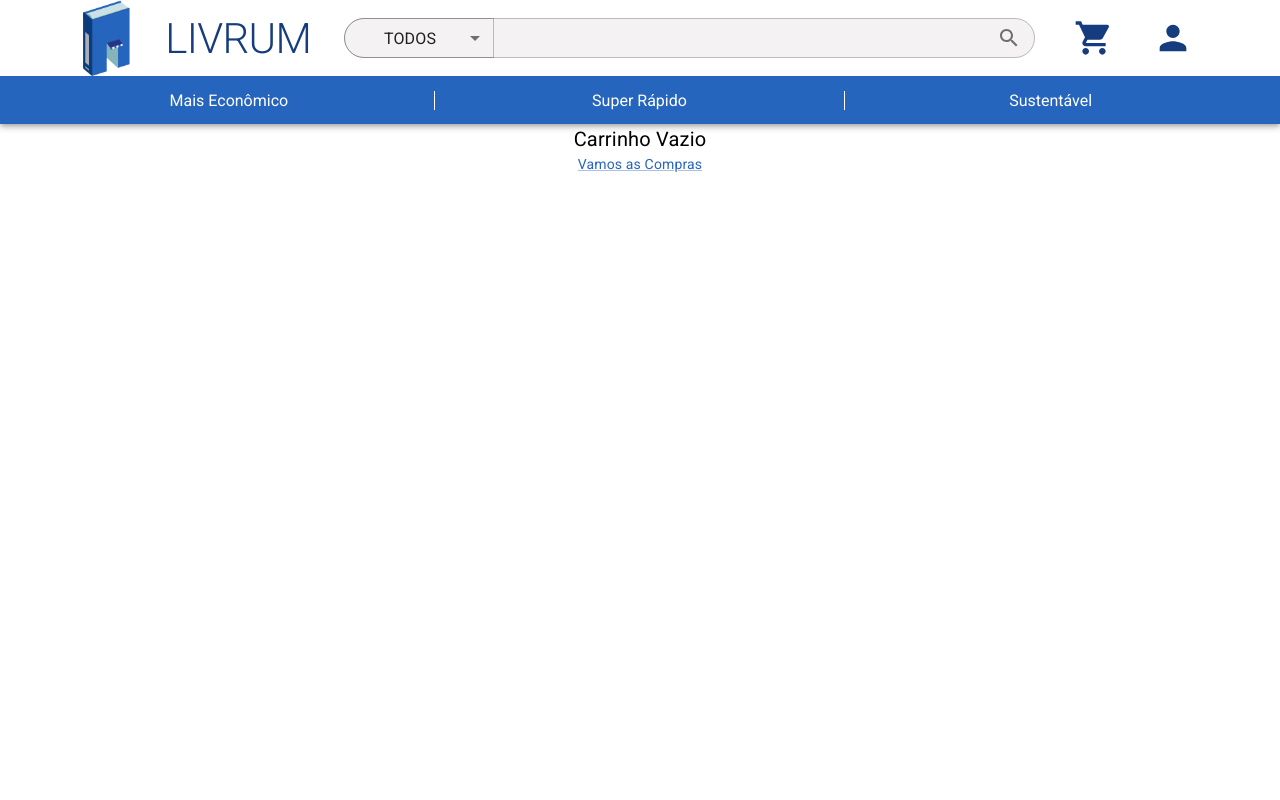
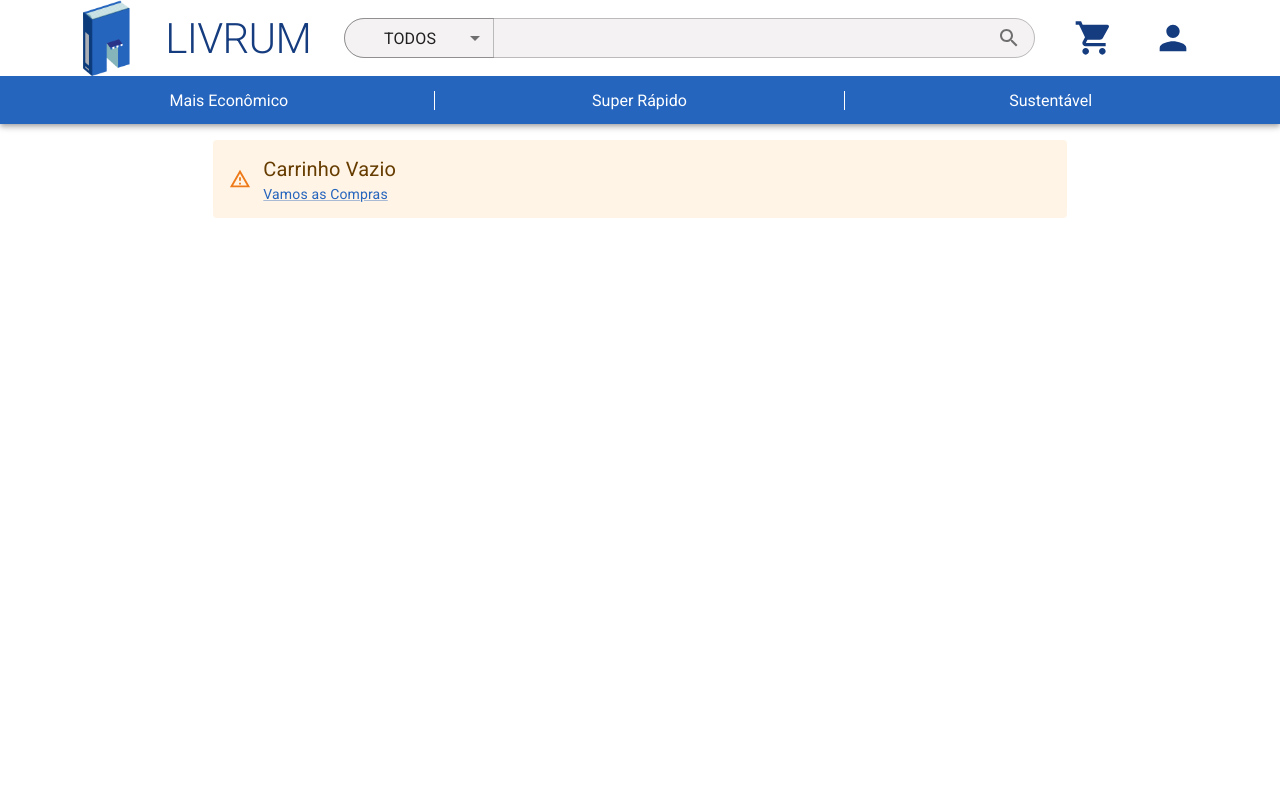
Before and after one commit to byte-stack-uefs/livrum, a Next.js app in the folder phase_4/app/webapp/: page /carrinho in a window 1280 px wide. Shown: the top 800 px of the page. Built offline with nearby package versions, Linux system fonts and the light colour scheme.

Commit message:
Melhorando página de carrinho vazio

```diff
--- a/phase_4/app/webapp/app/(public)/carrinho/page.tsx
+++ b/phase_4/app/webapp/app/(public)/carrinho/page.tsx
@@ -2,35 +2,29 @@
 
 import Image from "next/image";
 import { useCart } from "./useCart";
-import {
-    Box,
-    Button,
-    Container,
-    Grid,
-    Typography,
-    Link,
-} from "@mui/material";
+import { Box, Button, Container, Grid, Typography, Link, Alert } from "@mui/material";
 import { useRouter } from "next/navigation";
 import Divider from "@/app/components/Divider";
 import ShoppingCartCheckoutIcon from "@mui/icons-material/ShoppingCartCheckout";
 
 const Cart = () => {
-
     const { cartItems } = useCart();
-    const {handleRemoveEbookFromCart, handleClearCart, cartTotalAmount} = useCart();
+    const { handleRemoveEbookFromCart, handleClearCart, cartTotalAmount } = useCart();
 
     const router = useRouter();
 
     if (!cartItems || cartItems.length == 0) {
         return (
             <Grid container justifyContent={"center"}>
+                <Grid xs={12} md={8} mt={2}>
+                    <Alert severity="warning" sx={{ alignItems: "center" }}>
                         <Typography variant="body1" fontSize={20}>
                             Carrinho Vazio
                         </Typography>
-                <Grid container justifyContent={"center"}>
                         <Link href={"/"}>
                             <Typography variant="body2">Vamos as Compras</Typography>
                         </Link>
+                    </Alert>
                 </Grid>
             </Grid>
         );
@@ -66,13 +60,7 @@ const Cart = () => {
                                         >
                                             <Grid xs={3} item>
                                                 <div style={{ width: "100%", height: 250, position: "relative", borderRadius: 5 }}>
-                                                    <Image
-                                                        src = {item.cover}
-                                                        fill
-                                                        alt="Ebook cover"
-                                                        objectFit="cover"
-                                                        style={{ borderRadius: 5 }}
-                                                    />
+                                                    <Image src={item.cover} fill alt="Ebook cover" objectFit="cover" style={{ borderRadius: 5 }} />
                                                 </div>
                                             </Grid>
                                             <Grid xs={7} item p={2} alignSelf="center">
@@ -117,9 +105,14 @@ const Cart = () => {
                                     </Grid>
                                 </Grid>
                                 <Grid xs={12} item textAlign="center">
-                                    <Button onClick={() => {
-                                        router.push('/pagamento');
-                                    }} color="primary" variant="contained" startIcon={<ShoppingCartCheckoutIcon />}>
+                                    <Button
+                                        onClick={() => {
+                                            router.push("/pagamento");
+                                        }}
+                                        color="primary"
+                                        variant="contained"
+                                        startIcon={<ShoppingCartCheckoutIcon />}
+                                    >
                                         Finalizar compra
                                     </Button>
                                 </Grid>
```
Lines whose indentation alone changed are shown as unchanged.
